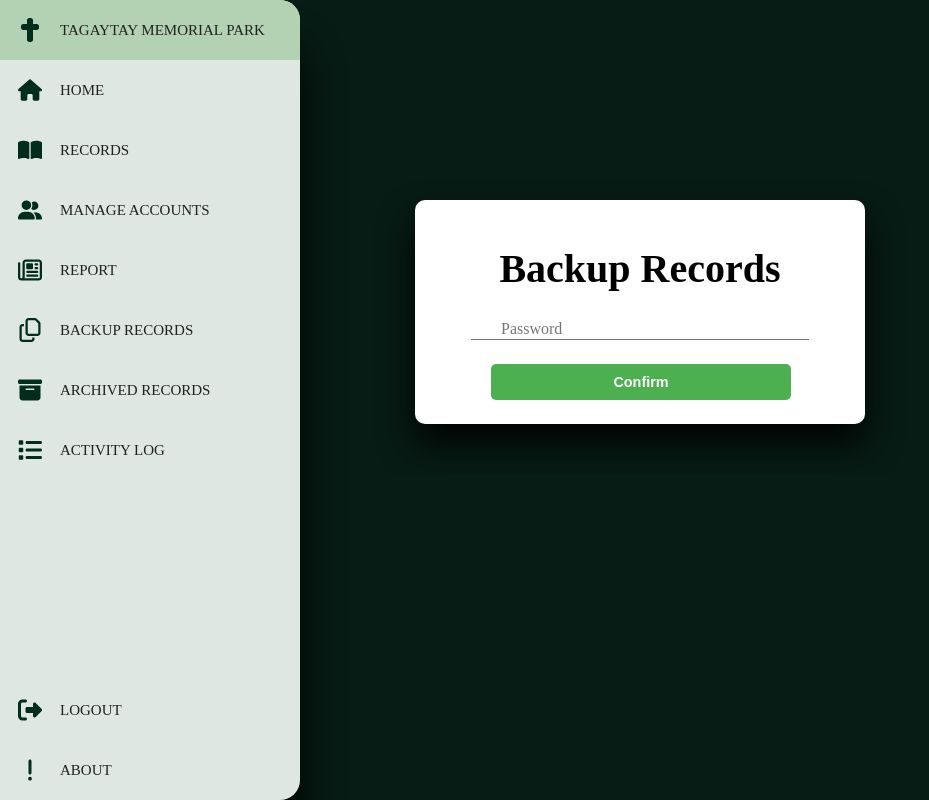
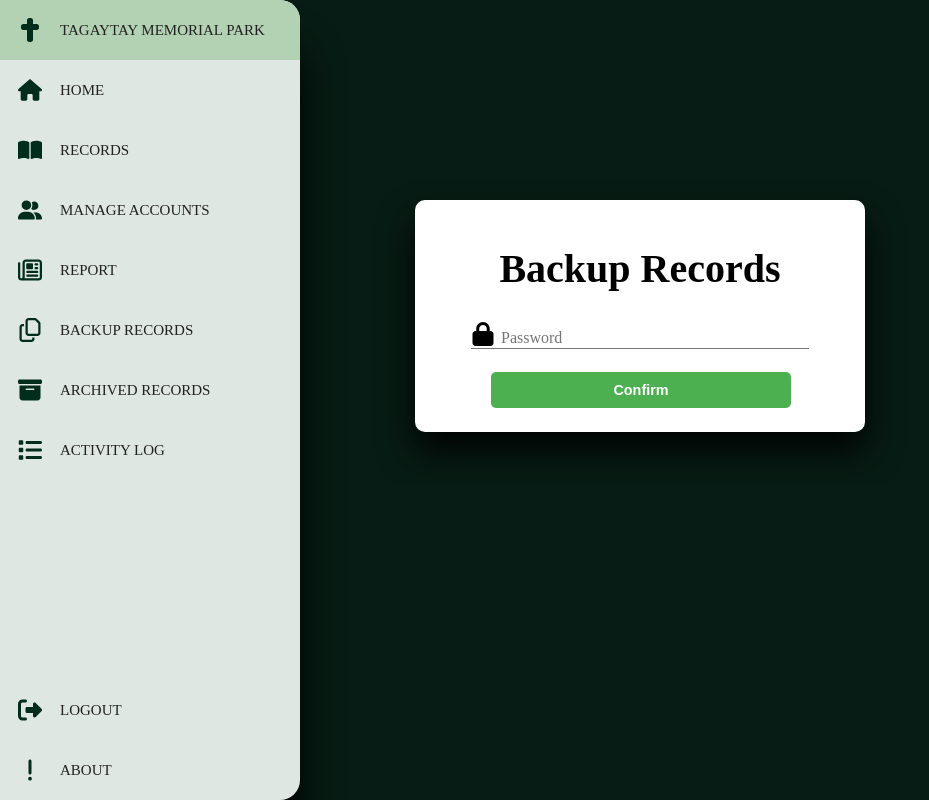
Before and after one commit to michael24569/capstone_backup, a PHP site: page /capstone/admin_backup.php in a window 1280 px wide. Shown: the whole page, without its empty margins (0-929 px from the left). Run offline with PHP 8.4, Linux system fonts and the light colour scheme; a user stored in the database is signed in.

Commit message:
latest to

```diff
--- a/admin_backup.php
+++ b/admin_backup.php
@@ -78,6 +78,18 @@ unset($_SESSION['backup_file']);
 .main-content {
   text-align: center;
 }
+.input-icon {
+  width: 24px; /* Adjust icon size */
+  height: 24px;
+  fill: black; /* Icon color */
+  flex-shrink: 0;
+  margin-bottom: -22px;
+
+}
+.input-group{
+    padding: 1% 0;
+    position: relative;
+  }
 </style>
 </head>
 <body style="background: #071c14;">
@@ -96,9 +108,12 @@ unset($_SESSION['backup_file']);
 
         <!-- Form for backup submission -->
         <form action="backupCondition.php" method="POST">
+        <div class="input-group">
+            <svg xmlns="http://www.w3.org/2000/svg" viewBox="0 0 448 512" class="input-icon">
+            <path d="M144 144l0 48 160 0 0-48c0-44.2-35.8-80-80-80s-80 35.8-80 80zM80 192l0-48C80 64.5 144.5 0 224 0s144 64.5 144 144l0 48 16 0c35.3 0 64 28.7 64 64l0 192c0 35.3-28.7 64-64 64L64 512c-35.3 0-64-28.7-64-64L0 256c0-35.3 28.7-64 64-64l16 0z"/></svg>
+  </div>
             <div class="input-group">
-            <i class="fas fa-lock"></i>
-                <input type="password" name="password" id="password" placeholder="Enter Password">
+             <input type="password" name="password" id="password" placeholder="Enter Password">
                 <label for="password">Password</label>
             </div>
 
```
